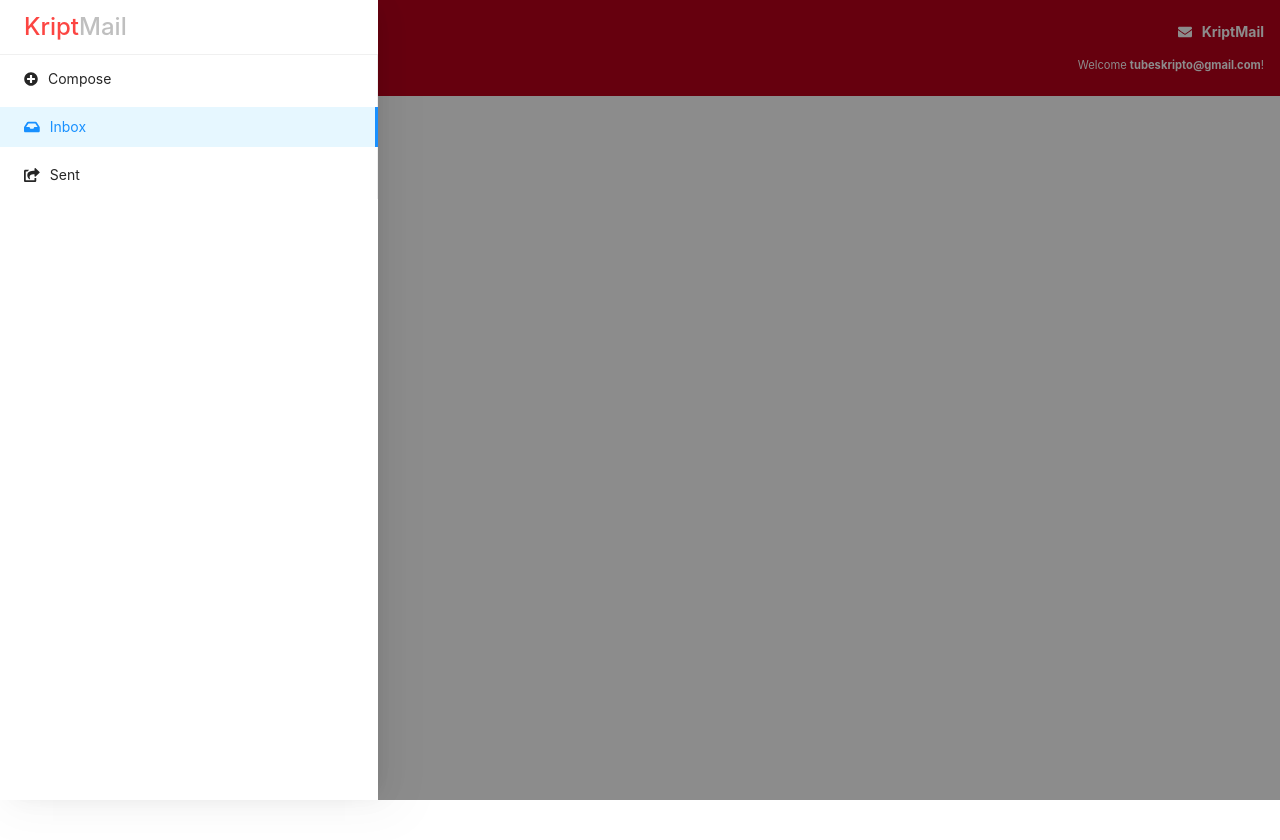
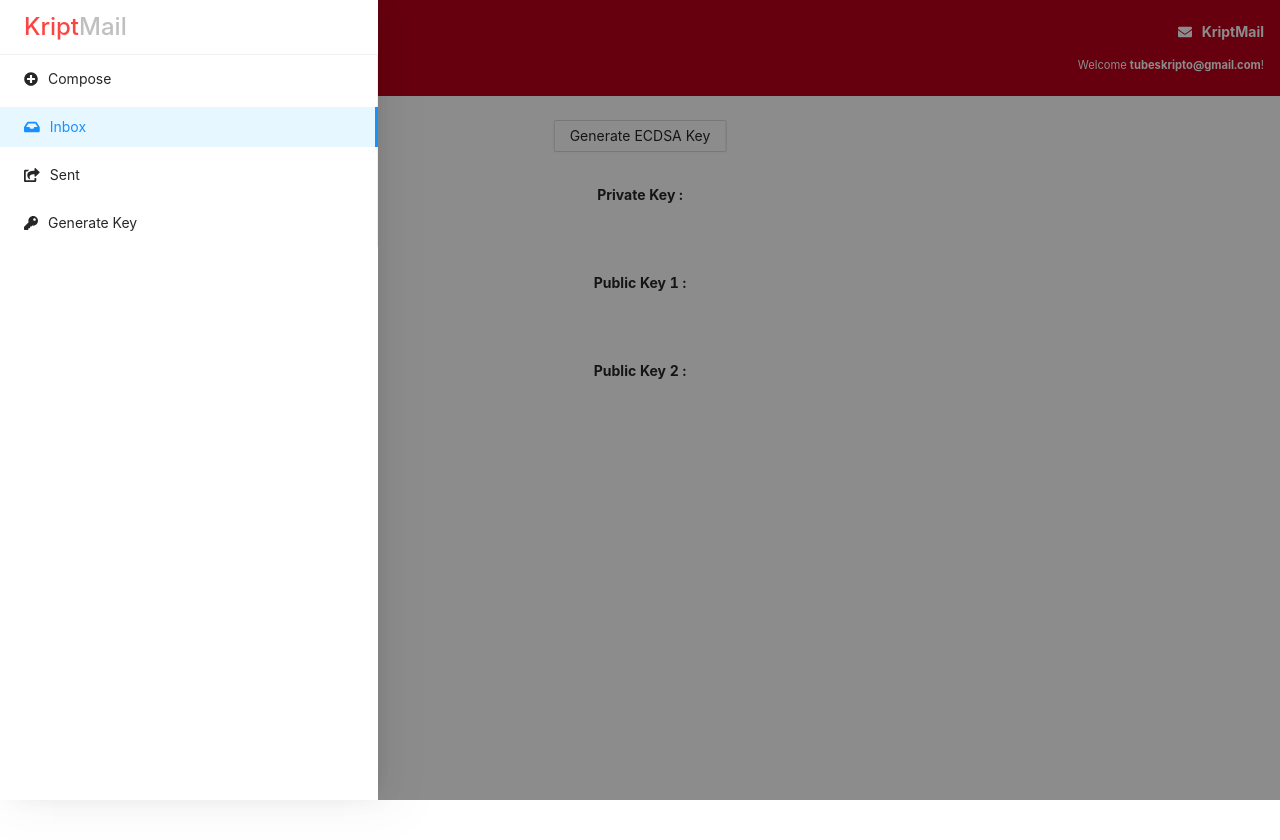
Before and after one commit to lukaskurnia/mobile-email-cryptography-fe, a React (Create React App) app: page /generate_key in a window 1280 px wide. Both pictures are taken after a click on the icon 1184 px from the left and 31 px from the top of the page. Shown: the top 840 px of the page. Built offline with nearby package versions, Linux system fonts and the light colour scheme.

Commit message:
add page for generate key

```diff
--- a/src/App.js
+++ b/src/App.js
@@ -5,6 +5,7 @@ import SideBar from "components/SideBar";
 import Inbox from "views/Inbox";
 import Compose from "views/Compose";
 import Sent from "views/Sent";
+import GenerateKey from "views/GenerateKey";
 // import Send from "api/send";
 import "./App.scss";
 
@@ -36,6 +37,9 @@ function App() {
             <Route path="/sent">
               <Sent />
             </Route>
+            <Route path="/generate_key">
+              <GenerateKey />
+            </Route>
           </Switch>
         </div>
       </Router>
--- /dev/null
+++ b/src/api/generate_key.js
@@ -0,0 +1,10 @@
+import service_backend from "utils/request_backend";
+
+export default class Generate {
+  static baseGroupURL = "generate_key";
+
+  static async generateKey() {
+    const resp = await service_backend.post(`${this.baseGroupURL}`);
+    return resp["data"];
+  }
+}
--- a/src/router/navigation.js
+++ b/src/router/navigation.js
@@ -5,7 +5,8 @@ import {FontAwesomeIcon} from "@fortawesome/react-fontawesome";
 import {
   faInbox,
   faPlusCircle,
-  faShareSquare
+  faShareSquare,
+  faKey
 } from "@fortawesome/free-solid-svg-icons";
 
 const Navigation = ({onClose}) => {
@@ -26,6 +27,11 @@ const Navigation = ({onClose}) => {
           <FontAwesomeIcon icon={faShareSquare} style={{marginRight: "10px"}} />
           <Link to="/sent">Sent</Link>
         </Menu.Item>
+
+        <Menu.Item key="4" onClick={onClose}>
+          <FontAwesomeIcon icon={faKey} style={{marginRight: "10px"}} />
+          <Link to="/generate_key">Generate Key</Link>
+        </Menu.Item>
       </Menu>
     </>
   );
--- /dev/null
+++ b/src/utils/request_backend.js
@@ -0,0 +1,20 @@
+import axios from "axios";
+
+// create an axios instance
+const service_backend = axios.create({
+  baseURL: "http://localhost:5001", // url = base url + request url
+  timeout: 15 * 1000// request timeout
+});
+
+service_backend.interceptors.response.use(
+  response => {
+    return response;
+  },
+  error => {
+    console.log("error");
+    console.log({...error}); // for debug
+    return Promise.reject(error);
+  }
+);
+
+export default service_backend;
--- /dev/null
+++ b/src/views/GenerateKey/index.js
@@ -0,0 +1,40 @@
+import { Button } from "antd";
+import React from "react";
+import "./index.scss";
+import Generate from 'api/generate_key';
+
+class GenerateKey extends React.Component{
+  state = {
+    private_key_label : "Private Key : ",
+    public_key_1_label : "Public Key 1 : ",
+    public_key_2_label : "Public Key 2 : ",
+    private_key : "",
+    public_key_1 : "",
+    public_key_2 : ""
+  }
+
+  clickGenerate = async () => {
+    console.log('here')
+    var key = await Generate.generateKey()
+    this.setState({
+      private_key: key["private_key"],
+      public_key_1 : key["public_key_1"],
+      public_key_2 : key["public_key_2"]
+    });
+  }
+
+  render() {
+    return(
+      <div>
+        <Button className="center" onClick={this.clickGenerate}>Generate ECDSA Key </Button> <br/>
+        <p className="center"><b>{this.state.private_key_label}</b></p><br/>
+        <p className="center">{this.state.private_key}</p><br/><br/><br/>
+        <p className="center"><b>{this.state.public_key_1_label}</b></p><br/>
+        <p className="center">{this.state.public_key_1}</p><br/><br/><br/>
+        <p className="center"><b>{this.state.public_key_2_label}</b></p><br/>
+        <p className="center">{this.state.public_key_2}</p><br/>
+      </div>
+    );
+  }
+}
+export default GenerateKey;
--- /dev/null
+++ b/src/views/GenerateKey/index.scss
@@ -0,0 +1,10 @@
+.center {
+  margin-top: 1rem;
+  margin-bottom: 1rem;
+  position: absolute;
+  left: 50%;
+  -ms-transform: translateX(-50%);
+  transform: translateX(-50%);
+  word-wrap: break-word;
+  max-width: 24rem;
+}
```
Also changed, not shown: 1 other file (tests, documents, lock files or other folders).
